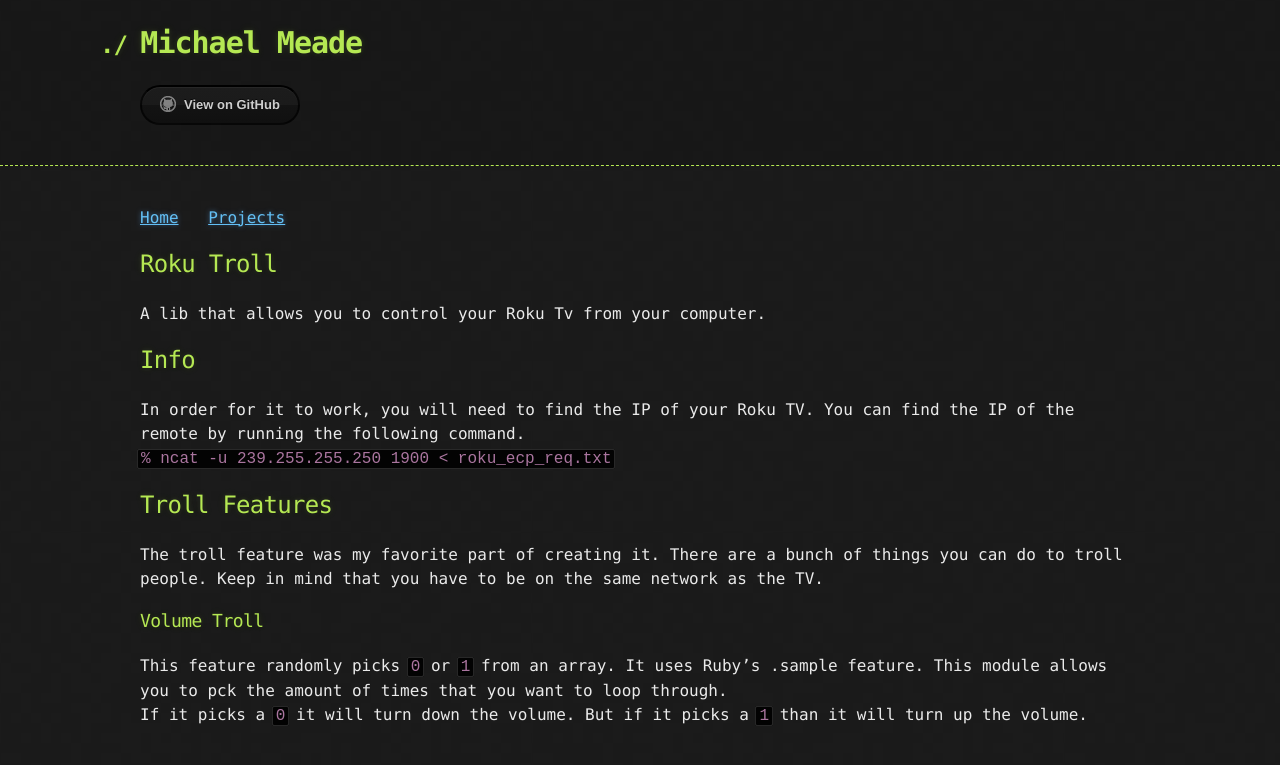
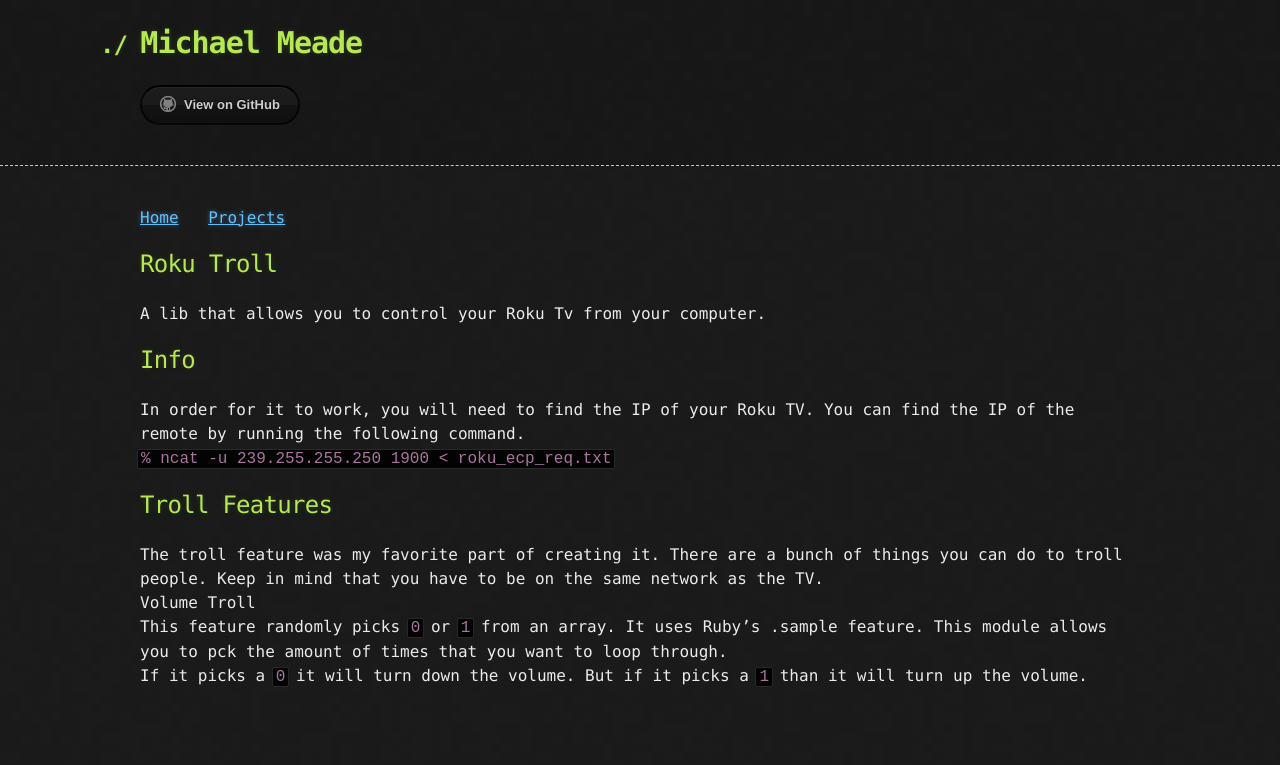
Before and after one commit to Michael-Meade/MinerFind, a Jekyll site: the page built from Projects/RokuTroll.md, in a window 1280 px wide. Shown: the top 765 px of the page. Built offline with Jekyll 4.4.1, drawn with Linux system fonts in a browser that asks for light colours; our own code applies the rules of GitHub Pages for plain Markdown files; the repository's description, which GitHub fills in, is left out.

````diff
--- a/Projects/RokuTroll.md
+++ b/Projects/RokuTroll.md
@@ -9,6 +9,6 @@ In order for it to work, you will need to find the IP of your Roku TV. You can f
 
 ## Troll Features
 The troll feature was my favorite part of creating it. There are a bunch of things you can do to troll people. Keep in mind that you have to be on the same network as the TV.<br>
-### Volume Troll
+ Volume Troll<br>
 This feature randomly picks ```0``` or ```1``` from an array. It uses Ruby's .sample feature. This module allows you to pck the amount of times that you want to loop through.<br>
 If it picks a ```0``` it will turn down the volume. But if it picks a ```1``` than it will turn up the volume.
````
